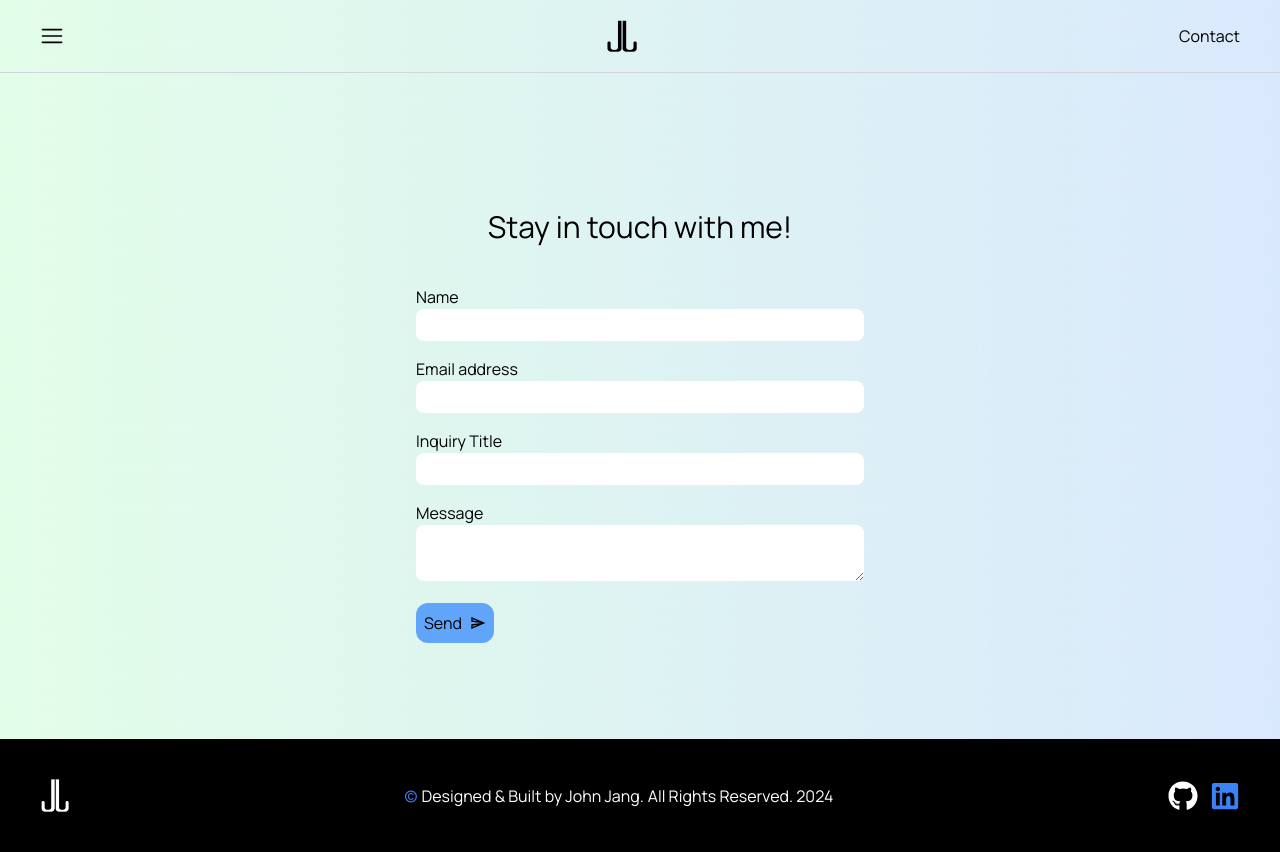
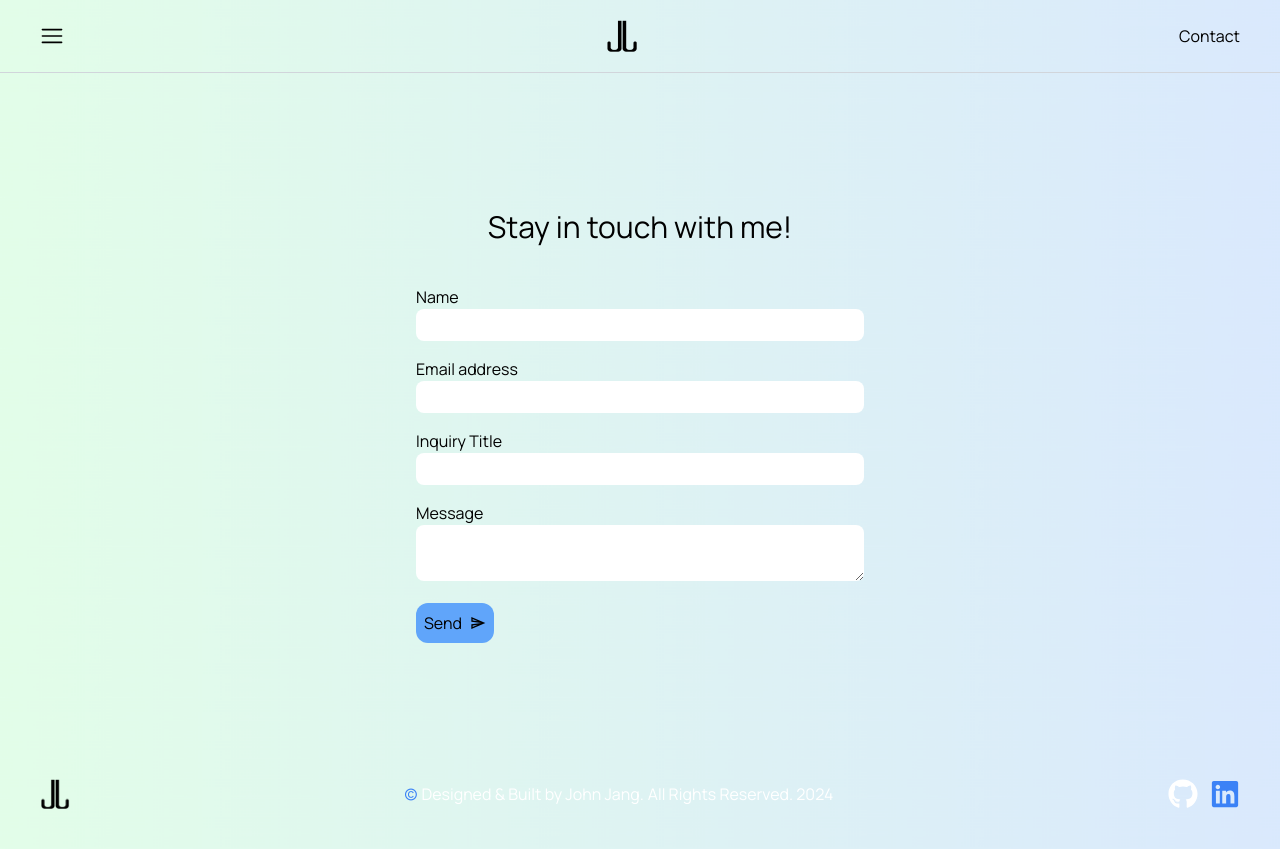
Before and after one commit to johnjang94/portfolio2, a React (Vite) app: page /contact in a window 1280 px wide. Built offline with nearby package versions, Linux system fonts and the light colour scheme.

Commit message:
minor changes #5

```diff
--- a/src/components/banner.jsx
+++ b/src/components/banner.jsx
@@ -1,14 +1,34 @@
 import { FaGithub } from "react-icons/fa";
 import { FaLinkedin } from "react-icons/fa";
-import { Link } from "react-router-dom";
+import { Link, useLocation } from "react-router-dom";
 
-// Photos
-import Logo from "../../public/logo500.png";
+// Import logos
+import LogoTransparent from "../../public/logo500.png";
+import LogoBlack from "../../public/logo512.png";
 
 export default function Banner() {
+  const location = useLocation();
+
+  const getBackgroundColor = () => {
+    switch (location.pathname) {
+      case "/televu":
+      case "/development":
+        return "bg-black text-white";
+      default:
+        return "bg-transparent text-black";
+    }
+  };
+
+  // Conditionally select the logo based on background color
+  const logo = getBackgroundColor().includes("bg-black")
+    ? LogoTransparent
+    : LogoBlack;
+
   return (
-    <div className="flex justify-between items-center px-10 py-10 bg-black text-white">
-      <img src={Logo} width={30} alt="Logo" />
+    <div
+      className={`flex justify-between items-center px-10 py-10 ${getBackgroundColor()} text-white`}
+    >
+      <img src={logo} width={30} alt="Logo" />
       <div className="flex space-x-1">
         <span className="text-blue-500">&copy;</span>
         <div className="md:flex mt-1 md:mt-0 md:space-x-1">
```
